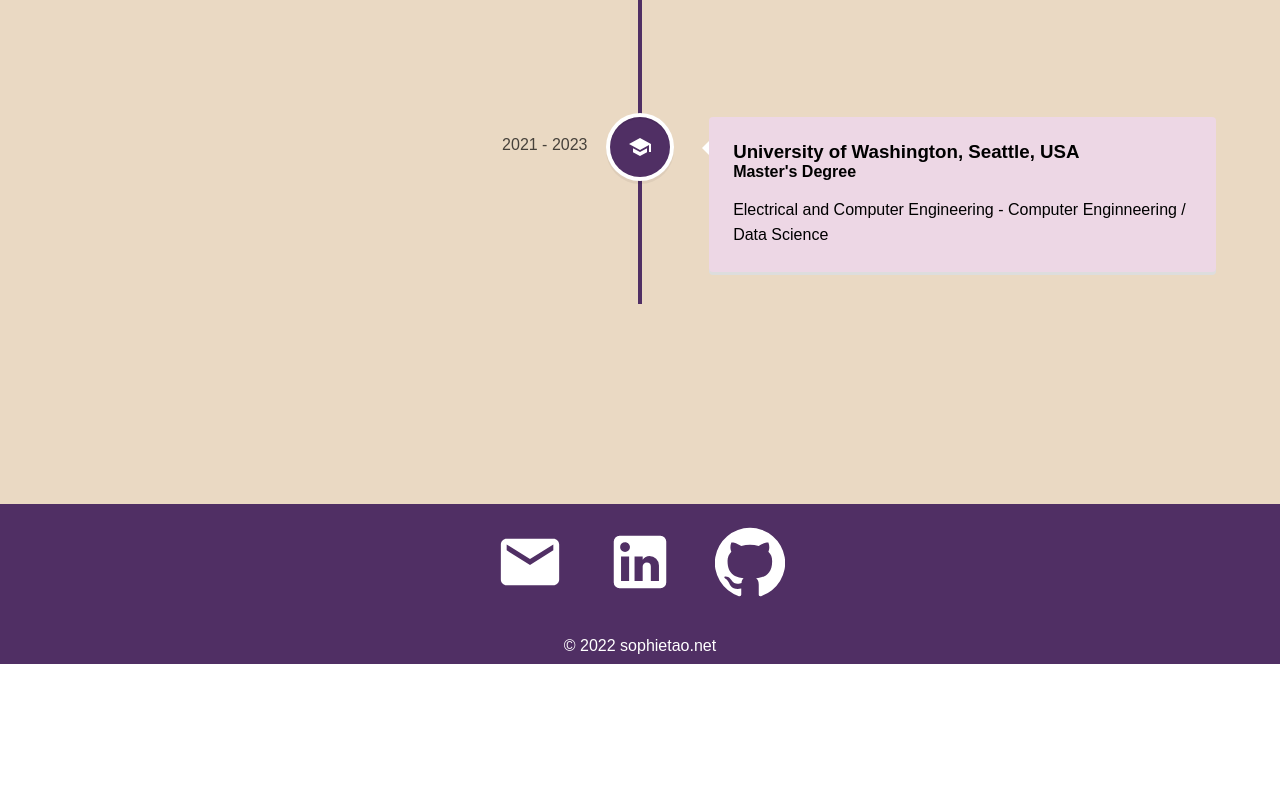
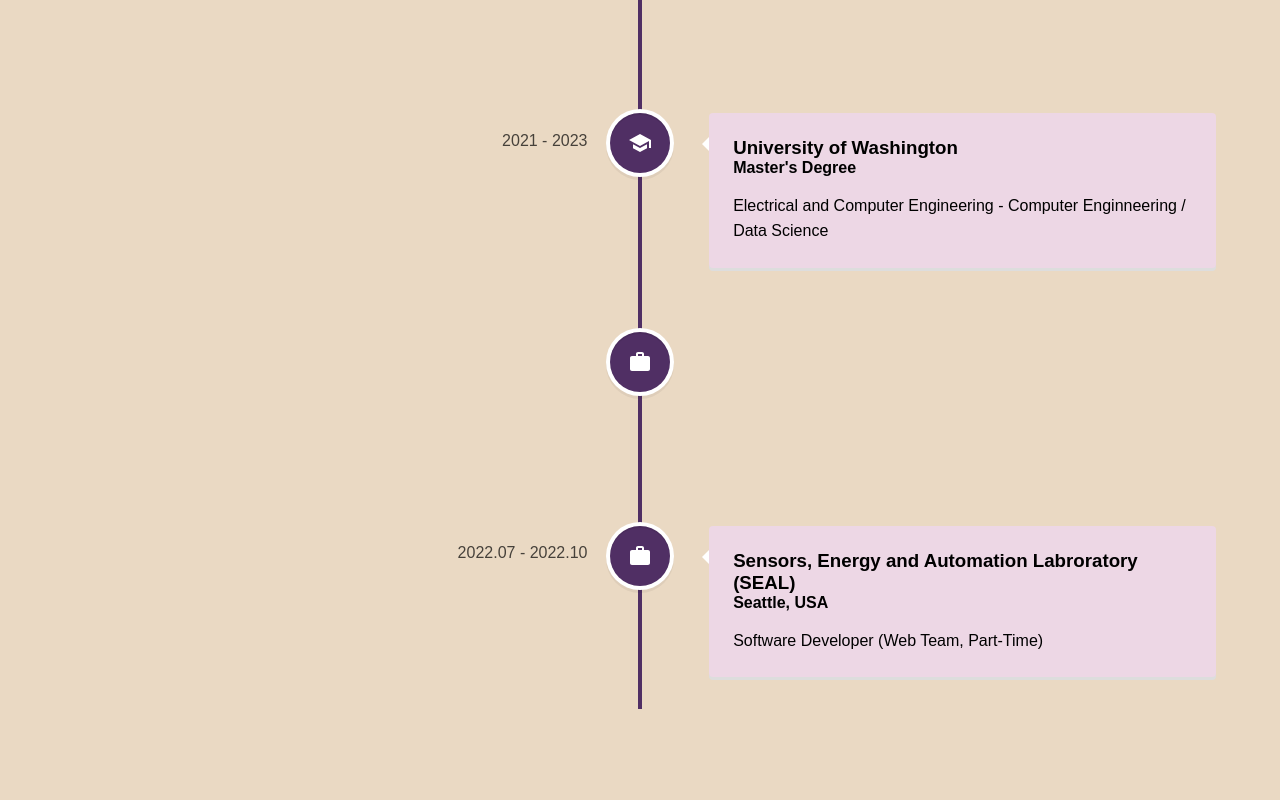
Before and after one commit to sophietao127/my-portfolio, a React (Create React App) app: page /experience in a window 1280 px wide. Shown: the part 580-1380 px from the top of the page. Before the commit the page ends 1244 px from the top, so only its background shows below. Built offline with nearby package versions, Linux system fonts and the light colour scheme.

Commit message:
Dec 26, Commit 3

```diff
--- a/src/components/ProjectItem.js
+++ b/src/components/ProjectItem.js
@@ -1,12 +1,13 @@
 import React from 'react';
 import { useNavigate } from 'react-router-dom';
 
-function ProjectItem({ image, name, id }) {
+function ProjectItem({ image, name, id, time }) {
   const navigate = useNavigate()
   return (
     <div className='projectItem' onClick={() => {navigate("/projects/" + id);}}>
       <div style={{backgroundImage: `url(${image})`}} className="bgImage" />
       <h1> {name} </h1>
+      <p> {time} </p>
     </div>
   )
 }
--- a/src/helpers/ProjectList.js
+++ b/src/helpers/ProjectList.js
@@ -10,31 +10,37 @@
   {
     name: "Social Media Website",
     image: Proj1,
-    skills: "JavaScript, HTML, CSS"
+    skills: "JavaScript, HTML, CSS",
+    time: "Graduate"
   },
   {
     name: "Social 2",
     image: Proj2,
-    skills: "JavaScript, HTML, CSS"
+    skills: "JavaScript, HTML, CSS",
+    time: "Graduate"
   },
   {
     name: "Social 3",
     image: Proj3,
-    skills: "JavaScript, HTML, CSS"
+    skills: "JavaScript, HTML, CSS",
+    time: "Graduate"
   },
   {
     name: "Social 4",
     image: Proj4,
-    skills: "JavaScript, HTML, CSS"
+    skills: "JavaScript, HTML, CSS",
+    time: "Undergraduate"
   },
   {
     name: "Social 5",
     image: Proj5,
-    skills: "JavaScript, HTML, CSS"
+    skills: "JavaScript, HTML, CSS",
+    time: "Undergraduate"
   },
   {
     name: "Social 6",
     image: Proj6,
-    skills: "JavaScript, HTML, CSS"
+    skills: "JavaScript, HTML, CSS",
+    time: "Undergraduate"
   }
 ]
--- a/src/pages/Experience.js
+++ b/src/pages/Experience.js
@@ -16,7 +16,7 @@
           icon={<SchoolIcon />}
         >
           <h3 className='vertical-timeline-element-title'>
-            Xi'an Jiaotong-Liverpool University, Suzhou, China
+            Xi'an Jiaotong-Liverpool University
           </h3>
           <h4 className='vertical-timeline-element-subtitle'>
             Bachelor's Degree
@@ -32,7 +32,7 @@
           icon={<SchoolIcon />}
         >
           <h3 className='vertical-timeline-element-title'>
-            University of Liverpool, Liverpool, UK
+            University of Liverpool
           </h3>
           <h4 className='vertical-timeline-element-subtitle'>
             Bachelor's Degree
@@ -42,15 +42,18 @@
 
         <VerticalTimelineElement
           className='vertical-timeline-element--education'
-          date='2016 - 2018'
+          date='2019.10 - 2020.04'
           contentStyle={{ background: '#edd7e5'}}
           iconStyle={{background: "#502f64", color: '#fff'}}
           icon={<WorkIcon />}
         >
           <h3 className='vertical-timeline-element-title'>
-            My Random High School, Random Place, Random State
+            Alder Hey Hospital / University of Liverpool
           </h3>
-          <p> High School Diploma </p>
+          <h4 className='vertical-timeline-element-subtitle'>
+            Liverpool, UK
+          </h4>
+          <p> Student Researcher (Part-Time) </p>
         </VerticalTimelineElement>
 
         <VerticalTimelineElement
@@ -61,12 +64,44 @@
           icon={<SchoolIcon />}
         >
           <h3 className='vertical-timeline-element-title'>
-            University of Washington, Seattle, USA
+            University of Washington
           </h3>
           <h4 className='vertical-timeline-element-subtitle'>
             Master's Degree
           </h4>
           <p> Electrical and Computer Engineering - Computer Enginneering / Data Science</p>
+        </VerticalTimelineElement>
+
+        <VerticalTimelineElement
+          className='vertical-timeline-element--education'
+          date='2022.01 - 2022.06'
+          contentStyle={{ background: '#edd7e5'}}
+          iconStyle={{background: "#502f64", color: '#fff'}}
+          icon={<WorkIcon />}
+        >
+          <h3 className='vertical-timeline-element-title'>
+            Zero Avia / University of Washington
+          </h3>
+          <h4 className='vertical-timeline-element-subtitle'>
+            Seattle, USA
+          </h4>
+          <p> Software Engineer (Capstone Team Member, Part-Time) </p>
+        </VerticalTimelineElement>
+
+        <VerticalTimelineElement
+          className='vertical-timeline-element--education'
+          date='2022.07 - 2022.10'
+          contentStyle={{ background: '#edd7e5'}}
+          iconStyle={{background: "#502f64", color: '#fff'}}
+          icon={<WorkIcon />}
+        >
+          <h3 className='vertical-timeline-element-title'>
+            Sensors, Energy and Automation Labroratory (SEAL)
+          </h3>
+          <h4 className='vertical-timeline-element-subtitle'>
+            Seattle, USA
+          </h4>
+          <p> Software Developer (Web Team, Part-Time) </p>
         </VerticalTimelineElement>
 
       </VerticalTimeline>
--- a/src/pages/Home.js
+++ b/src/pages/Home.js
@@ -9,11 +9,15 @@
         <h2> Hi, My Name is Sophie! </h2>
         <div className='prompt'>
           <div>
-            <p> A student with a passion for learning and creating.</p>
+            <p> I am currently a master's student at UW in the Electrical and Computer Program
+              with a passion for learning and creating!
+            </p>
           </div>
           <img src={myself} alt='myself'/>
         </div>
       </div>
+
+      <div className='total'>
         <div className='skills'>
           <h1> Skills </h1>
           <ol className='list'>
@@ -31,6 +35,16 @@
             </li>
           </ol>
         </div>
+        <div className='courses'>
+          <h1> Classes I Have Taken </h1>
+          <ul>
+            <li> CSE 142 </li>
+            <li> CSE 154 </li>
+            <li> CSE 163 </li>
+          </ul>
+        </div>
+      </div>
+
     </div>
   )
 }
--- a/src/pages/Projects.js
+++ b/src/pages/Projects.js
@@ -10,9 +10,8 @@
     <div className='projects'>
       <h1> My Personal Projects </h1>
       <div className='projectList'>
-        {/* <ProjectItem name='Social Media Website' image={Proj1}/> */}
         {projectList.map((project, idx) => {
-          return <ProjectItem id={idx} name={project.name} image={project.image}/>;
+          return <ProjectItem id={idx} name={project.name} image={project.image} time={project.time}/>;
         })}
       </div>
     </div>
--- a/src/styles/Footer.css
+++ b/src/styles/Footer.css
@@ -1,6 +1,6 @@
 .footer {
   width: 100%;
-  height: 150px;
+  height: 120px;
   background: #502f64;
   display: flex;
   justify-content: center;
@@ -12,7 +12,7 @@
 
 .socialMedia svg {
   color: white;
-  margin: 20px;
+  margin: 10px;
   font-size: 70px;
   cursor: pointer;
 }
--- a/src/styles/Home.css
+++ b/src/styles/Home.css
@@ -53,7 +53,14 @@
   margin-left: 30px;
 }
 
-.skills {
+.total {
+  display: flex;
+  flex-direction: column;
+  justify-content: center;
+  text-align: center;
+}
+
+.skills .courses {
   font-size: 35px;
   width: 100%;
   display: flex;
@@ -62,7 +69,7 @@
   align-items: center;
 }
 
-.skills h1, .list {
+.skills h1, .list, .courses {
   color: #502f64;
 }
 
```
Lines whose indentation alone changed are shown as unchanged.
